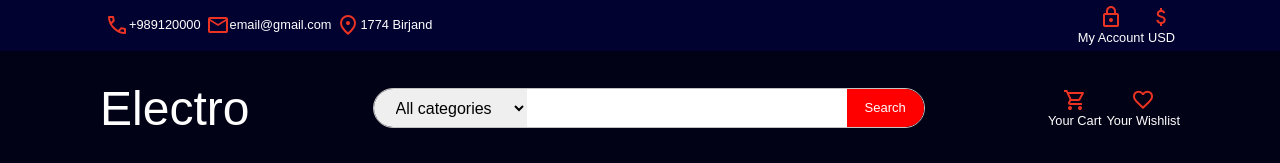
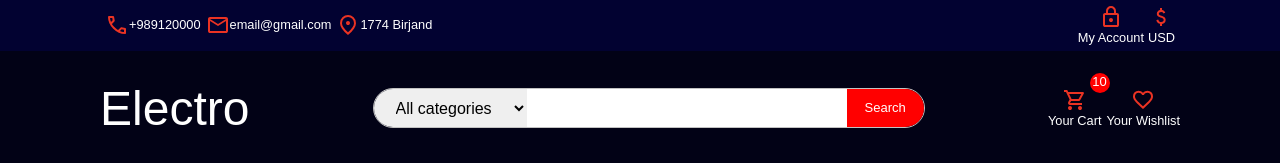
Before and after one commit to Erfanfooladii/ShopProjectReact, a React (Vite) app: page / in a window 1280 px wide. Shown: the top 163 px of the page. Built offline with nearby package versions, Linux system fonts and the light colour scheme; no server answers.

Commit message:
docs: create element for counter values cart

```diff
--- a/src/Layouts/Header/Components/HeaderContent/index.jsx
+++ b/src/Layouts/Header/Components/HeaderContent/index.jsx
@@ -27,6 +27,7 @@ const HeaderContent = () => {
                 </form>
                 <div className="header__route-btn">
                     <button onClick={()=> navigate("/cart")} className="header__btn header__btn--cart">
+                        <span className="header__btn--counter">10</span>
                         <svg xmlns="http://www.w3.org/2000/svg" height="24px" viewBox="0 -960 960 960" width="24px" fill="#EA3323">
                             <path d="M280-80q-33 0-56.5-23.5T200-160q0-33 23.5-56.5T280-240q33 0 56.5 23.5T360-160q0 33-23.5 56.5T280-80Zm400 0q-33 0-56.5-23.5T600-160q0-33 23.5-56.5T680-240q33 0 56.5 23.5T760-160q0 33-23.5 56.5T680-80ZM246-720l96 200h280l110-200H246Zm-38-80h590q23 0 35 20.5t1 41.5L692-482q-11 20-29.5 31T622-440H324l-44 80h480v80H280q-45 0-68-39.5t-2-78.5l54-98-144-304H40v-80h130l38 80Zm134 280h280-280Z"/>
                         </svg>
```
